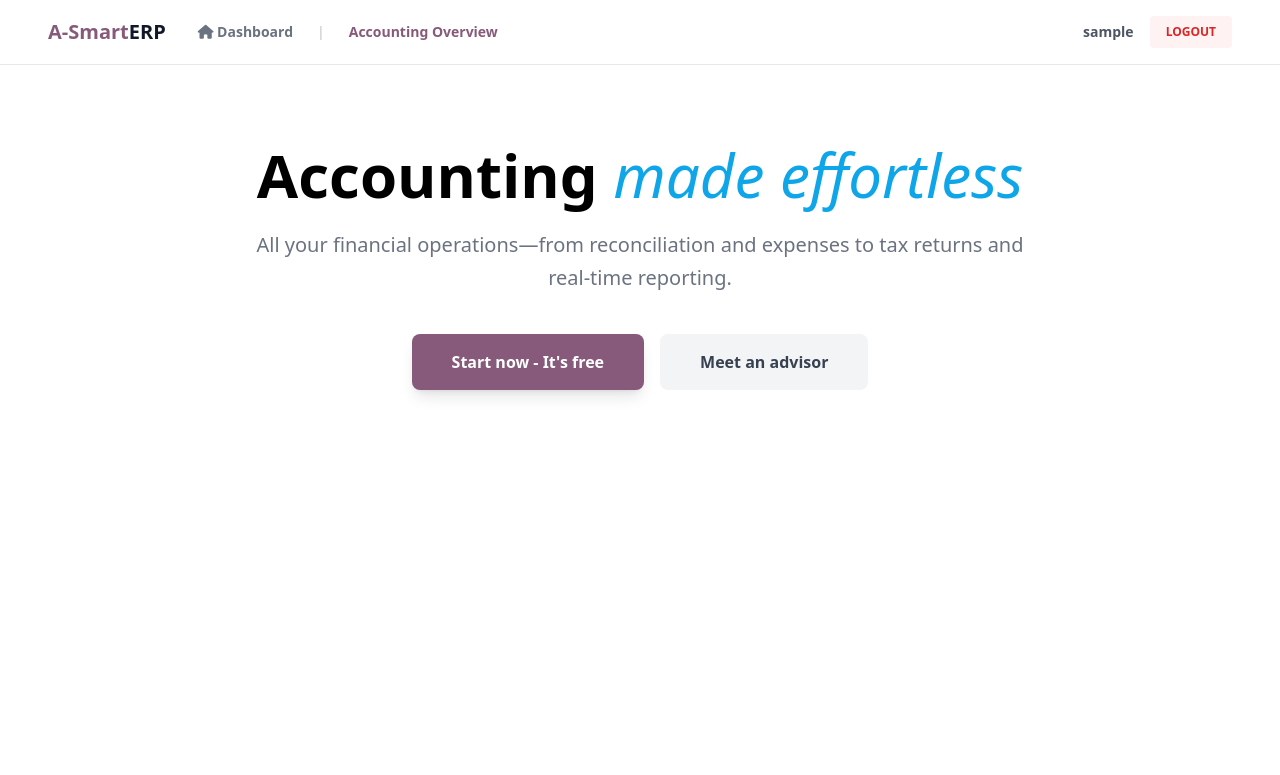
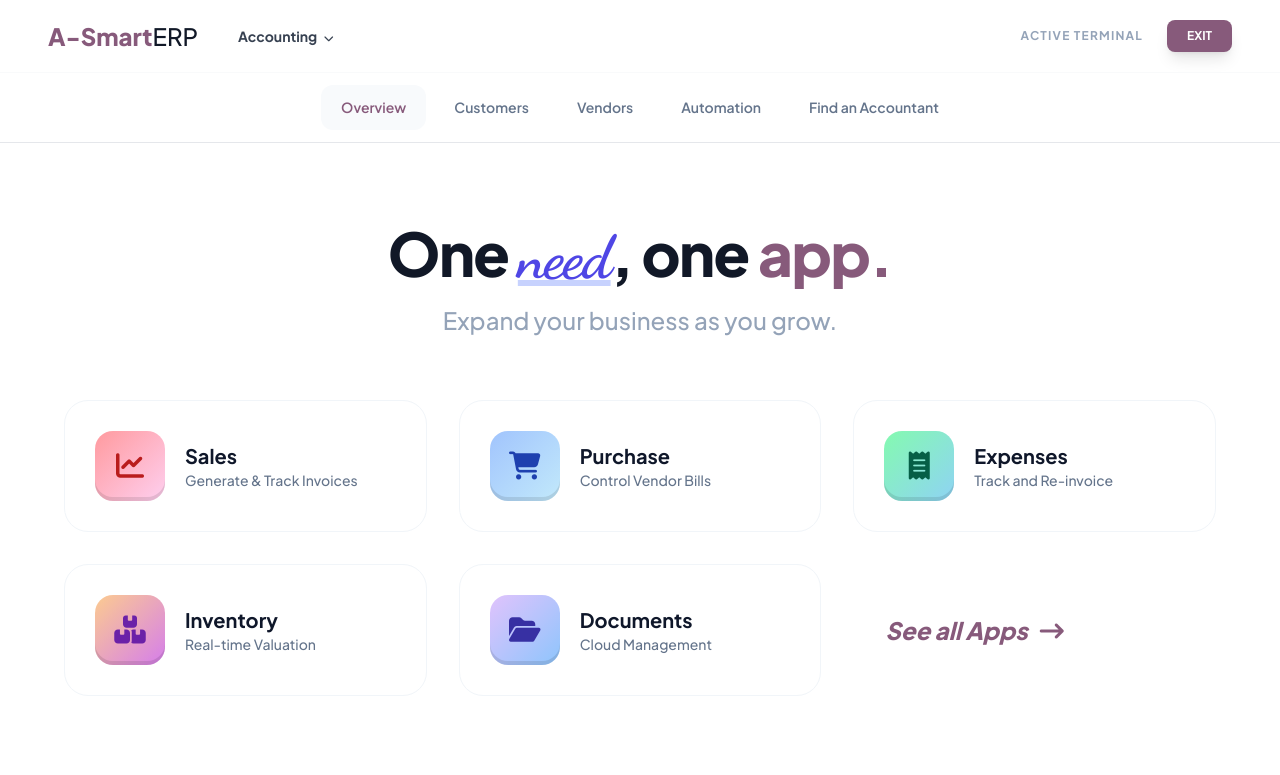
Before and after one commit to careatc1-pixel/A-SmartERP, a Flask app: page /accounting in a window 1280 px wide. Shown: the top 775 px of the page. Run offline with Flask 3, Linux system fonts and the light colour scheme; the visitor is signed in with stand-in values (Sample User, id 1); some libraries are stand-ins or nearby versions.

Commit message:
Invoicing-ERP-Reset-Wed 04/15/2026-21:33:52.04

```diff
--- a/templates/accounting.html
+++ b/templates/accounting.html
@@ -3,37 +3,158 @@
 <head>
     <meta charset="UTF-8">
     <meta name="viewport" content="width=device-width, initial-scale=1.0">
-    <title>Accounting | A-SmartERP</title>
+    <title>Accounting Hub | A-SmartERP Pro</title>
     <script src="https://cdn.tailwindcss.com"></script>
+    <script defer src="https://unpkg.com/alpinejs@3.x.x/dist/cdn.min.js"></script>
+    <link rel="stylesheet" href="https://cdnjs.cloudflare.com/ajax/libs/animate.css/4.1.1/animate.min.css"/>
     <link rel="stylesheet" href="https://cdnjs.cloudflare.com/ajax/libs/font-awesome/6.5.0/css/all.min.css">
+    <style>
+        @import url('https://fonts.googleapis.com/css2?family=Plus+Jakarta+Sans:wght@300;400;500;600;700;800&family=Dancing+Script:wght@700&display=swap');
+
+        body { font-family: 'Plus Jakarta Sans', sans-serif; background-color: #ffffff; color: #111827; }
+
+        .handwritten { font-family: 'Dancing Script', cursive; color: #4f46e5; }
+
+        /* Premium Module Cards */
+        .module-card {
+            background: #ffffff;
+            border: 1px solid #f1f5f9;
+            border-radius: 24px;
+            padding: 30px;
+            display: flex;
+            align-items: center;
+            gap: 20px;
+            transition: all 0.4s cubic-bezier(0.4, 0, 0.2, 1);
+            cursor: pointer;
+        }
+
+        .module-card:hover {
+            transform: translateY(-8px);
+            box-shadow: 0 20px 40px rgba(0, 0, 0, 0.06);
+            border-color: #e2e8f0;
+        }
+
+        .icon-wrapper {
+            width: 70px;
+            height: 70px;
+            border-radius: 18px;
+            display: flex;
+            align-items: center;
+            justify-content: center;
+            font-size: 28px;
+            box-shadow: inset 0 -4px 0 rgba(0,0,0,0.1);
+        }
+
+        /* Standard ATC Color Palette (Differentiated from Odoo) */
+        .bg-sales { background: linear-gradient(135deg, #ff9a9e 0%, #fecfef 100%); color: #b91c1c; }
+        .bg-purchase { background: linear-gradient(135deg, #a1c4fd 0%, #c2e9fb 100%); color: #1e40af; }
+        .bg-expenses { background: linear-gradient(135deg, #84fab0 0%, #8fd3f4 100%); color: #065f46; }
+        .bg-inventory { background: linear-gradient(135deg, #fccb90 0%, #d57eeb 100%); color: #6b21a8; }
+        .bg-docs { background: linear-gradient(135deg, #e0c3fc 0%, #8ec5fc 100%); color: #3730a3; }
+
+        .secondary-nav a {
+            font-size: 14px;
+            font-weight: 600;
+            color: #64748b;
+            padding: 12px 20px;
+            transition: all 0.2s;
+        }
+        .secondary-nav a:hover, .secondary-nav a.active {
+            color: #875A7B;
+            background: #f8fafc;
+            border-radius: 12px;
+        }
+    </style>
 </head>
-<body class="bg-white">
+<body x-data="{ appsMenu: false }">
 
-    <nav class="flex justify-between items-center px-12 py-4 border-b bg-white sticky top-0 z-50">
-        <div class="flex items-center gap-8">
-            <a href="/dashboard" class="text-xl font-bold text-[#875A7B]">A-Smart<span class="text-gray-900">ERP</span></a>
-            <div class="flex gap-6 text-sm font-semibold text-gray-500">
-                <a href="/dashboard" class="hover:text-[#875A7B]"><i class="fa-solid fa-house"></i> Dashboard</a>
-                <span class="text-gray-300">|</span>
-                <span class="text-[#875A7B]">Accounting Overview</span>
+    <nav class="flex justify-between items-center px-12 py-5 border-b border-gray-50 sticky top-0 bg-white z-50">
+        <div class="flex items-center gap-10">
+            <a href="/dashboard" class="text-2xl font-extrabold text-[#875A7B]">A-Smart<span class="text-gray-900 font-medium">ERP</span></a>
+            <div class="flex items-center gap-2">
+                <button @click="appsMenu = !appsMenu" class="text-sm font-bold text-gray-700 hover:text-[#875A7B]">Accounting <i class="fa-solid fa-chevron-down text-[10px] ml-1"></i></button>
             </div>
         </div>
-        <div class="flex items-center gap-4">
-            <span class="text-sm font-bold text-gray-600">{{ name }}</span>
-            <a href="/logout" class="bg-red-50 text-red-600 px-4 py-2 rounded text-xs font-bold uppercase">Logout</a>
+        <div class="flex items-center gap-6">
+            <span class="text-xs font-bold text-slate-400 uppercase tracking-widest">Active Terminal</span>
+            <a href="/logout" class="bg-[#875A7B] text-white px-5 py-2 rounded-lg text-xs font-bold shadow-lg hover:bg-[#6b4762]">EXIT</a>
         </div>
     </nav>
 
-    <div class="max-w-7xl mx-auto px-12 py-20 text-center">
-        <h1 class="text-6xl font-extrabold mb-6">Accounting <span class="italic text-sky-500 font-light">made effortless</span></h1>
-        <p class="text-xl text-gray-500 max-w-3xl mx-auto mb-10 leading-relaxed">
-            All your financial operations—from reconciliation and expenses to tax returns and real-time reporting.
-        </p>
-        <div class="flex justify-center gap-4">
-            <button class="bg-[#875A7B] text-white px-10 py-4 rounded-lg font-bold shadow-lg">Start now - It's free</button>
-            <button class="bg-gray-100 text-gray-700 px-10 py-4 rounded-lg font-bold">Meet an advisor</button>
+    <div class="secondary-nav flex justify-center py-3 bg-white border-b px-12 gap-2 overflow-x-auto">
+        <a href="#" class="active">Overview</a>
+        <a href="#">Customers</a>
+        <a href="#">Vendors</a>
+        <a href="#">Automation</a>
+        <a href="#">Find an Accountant</a>
+    </div>
+
+    <section class="py-20 text-center px-6">
+        <h2 class="text-6xl font-black tracking-tight mb-4 animate__animated animate__fadeInDown">
+            One <span class="handwritten underline decoration-indigo-200">need</span>, one <span class="text-[#875A7B]">app.</span>
+        </h2>
+        <p class="text-2xl text-slate-400 font-medium mb-16 animate__animated animate__fadeInUp">Expand your business as you grow.</p>
+
+        <div class="max-w-6xl mx-auto grid grid-cols-1 md:grid-cols-2 lg:grid-cols-3 gap-8 text-left">
+
+            <div class="module-card group">
+                <div class="icon-wrapper bg-sales">
+                    <i class="fa-solid fa-chart-line"></i>
+                </div>
+                <div>
+                    <h4 class="text-xl font-bold text-slate-900">Sales</h4>
+                    <p class="text-sm text-slate-500 font-medium">Generate & Track Invoices</p>
+                </div>
+            </div>
+
+            <div class="module-card">
+                <div class="icon-wrapper bg-purchase">
+                    <i class="fa-solid fa-cart-shopping"></i>
+                </div>
+                <div>
+                    <h4 class="text-xl font-bold text-slate-900">Purchase</h4>
+                    <p class="text-sm text-slate-500 font-medium">Control Vendor Bills</p>
+                </div>
+            </div>
+
+            <div class="module-card">
+                <div class="icon-wrapper bg-expenses">
+                    <i class="fa-solid fa-receipt"></i>
+                </div>
+                <div>
+                    <h4 class="text-xl font-bold text-slate-900">Expenses</h4>
+                    <p class="text-sm text-slate-500 font-medium">Track and Re-invoice</p>
+                </div>
+            </div>
+
+            <div class="module-card">
+                <div class="icon-wrapper bg-inventory">
+                    <i class="fa-solid fa-boxes-stacked"></i>
+                </div>
+                <div>
+                    <h4 class="text-xl font-bold text-slate-900">Inventory</h4>
+                    <p class="text-sm text-slate-500 font-medium">Real-time Valuation</p>
+                </div>
+            </div>
+
+            <div class="module-card">
+                <div class="icon-wrapper bg-docs">
+                    <i class="fa-solid fa-folder-open"></i>
+                </div>
+                <div>
+                    <h4 class="text-xl font-bold text-slate-900">Documents</h4>
+                    <p class="text-sm text-slate-500 font-medium">Cloud Management</p>
+                </div>
+            </div>
+
+            <div class="flex items-center p-8">
+                <a href="#" class="text-2xl font-extrabold text-[#875A7B] hover:translate-x-3 transition-transform italic">
+                    See all Apps <i class="fa-solid fa-arrow-right-long ml-2"></i>
+                </a>
+            </div>
+
         </div>
-    </div>
+    </section>
 
 </body>
 </html>
```
